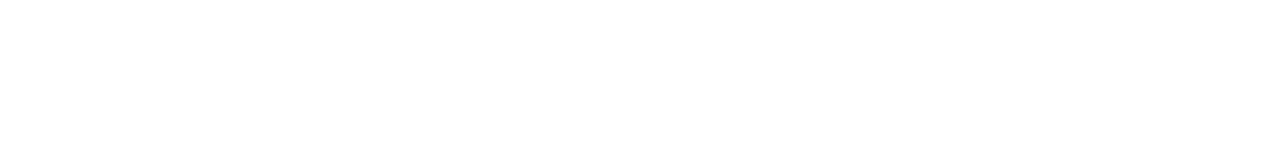
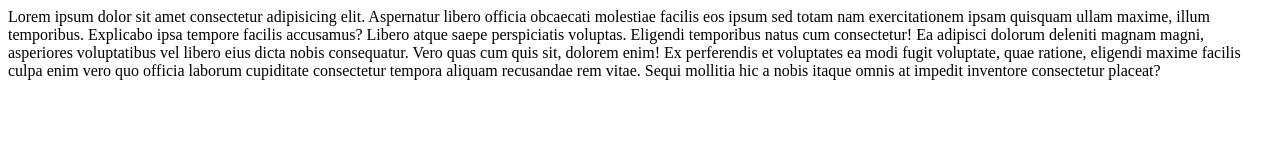
Before and after one commit to Cher17Anthon/start-projects, a plain HTML site: page index.html in a window 1280 px wide. Drawn offline with Linux system fonts and the light colour scheme.

Commit message:
добавил текст

```diff
--- a/index.html
+++ b/index.html
@@ -6,6 +6,6 @@
     <title>Document</title>
 </head>
 <body>
-
+    Lorem ipsum dolor sit amet consectetur adipisicing elit. Aspernatur libero officia obcaecati molestiae facilis eos ipsum sed totam nam exercitationem ipsam quisquam ullam maxime, illum temporibus. Explicabo ipsa tempore facilis accusamus? Libero atque saepe perspiciatis voluptas. Eligendi temporibus natus cum consectetur! Ea adipisci dolorum deleniti magnam magni, asperiores voluptatibus vel libero eius dicta nobis consequatur. Vero quas cum quis sit, dolorem enim! Ex perferendis et voluptates ea modi fugit voluptate, quae ratione, eligendi maxime facilis culpa enim vero quo officia laborum cupiditate consectetur tempora aliquam recusandae rem vitae. Sequi mollitia hic a nobis itaque omnis at impedit inventore consectetur placeat?
 </body>
 </html>
```
